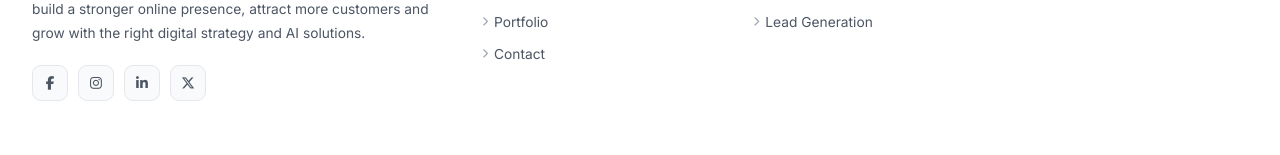
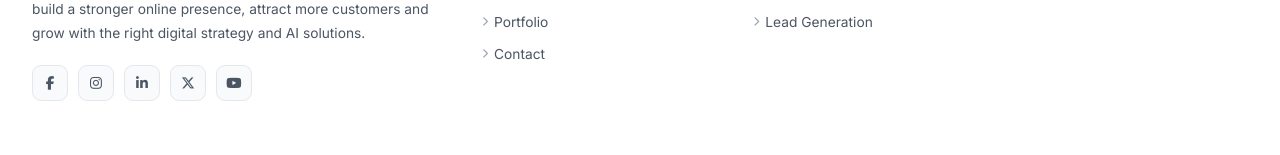
Before and after one commit to vinaygoyal611994-ctrl/calidigi_dynamic, a Next.js app: page / in a window 1280 px wide. Shown: the part 11418-11573 px from the top of the page. Built offline with nearby package versions, Linux system fonts and the light colour scheme.

Commit message:
update the new blogs

```diff
--- a/src/components/Footer.tsx
+++ b/src/components/Footer.tsx
@@ -54,6 +54,9 @@ export default function Footer() {
               </a>
               <a href="#" className="f-soc" aria-label="X/Twitter" rel="noopener noreferrer">
                 <i className="fab fa-x-twitter"></i>
+              </a>
+              <a href="https://www.youtube.com/@calidigi_official" className="f-soc" aria-label="YouTube" target="_blank" rel="noopener noreferrer">
+                <i className="fab fa-youtube"></i>
               </a>
             </div>
           </div>
```
